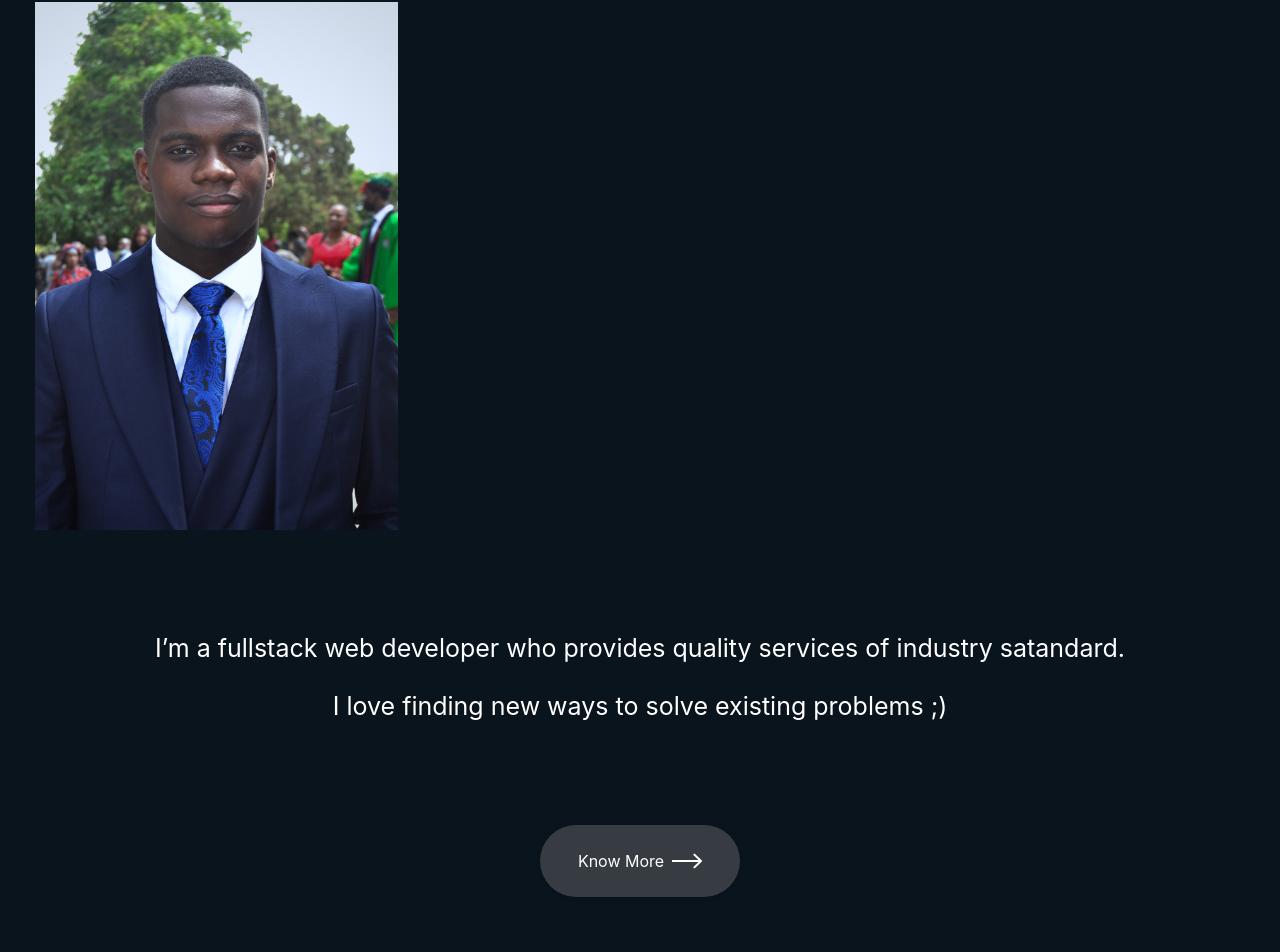
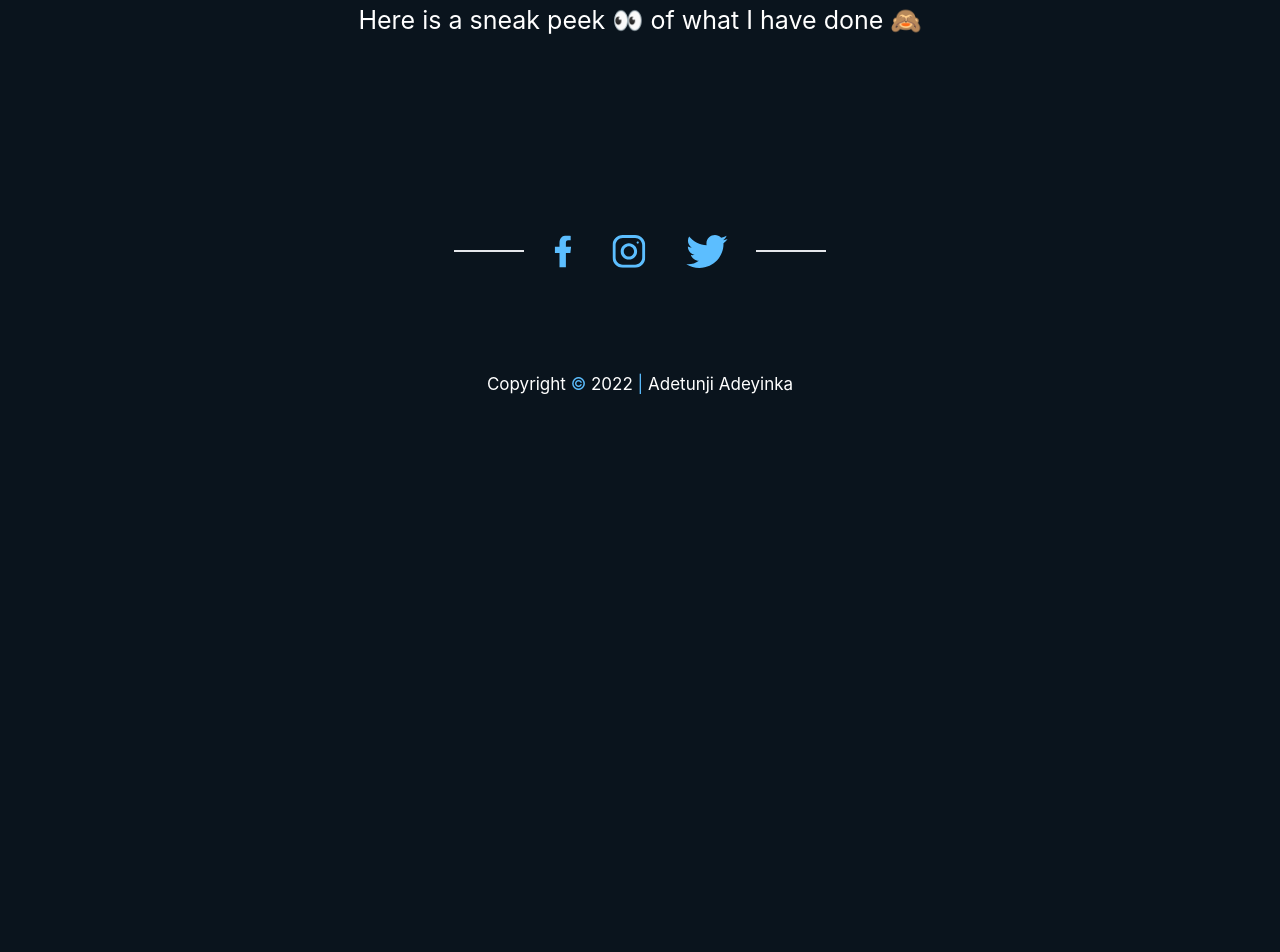
Before and after one commit to Itzadetunji/my-website, a Next.js app: page /portfolio in a window 1280 px wide. Shown: the part 318-1270 px from the top of the page. After the commit the page ends 800 px from the top, so only its background shows below. Built offline with nearby package versions, Linux system fonts and the light colour scheme.

Commit message:
Chore: adde Portfolio card component

```diff
--- /dev/null
+++ b/pages/components/PortfolioCard.tsx
@@ -0,0 +1,12 @@
+import { NextPage } from 'next'
+import React from 'react'
+
+const PortfolioCard: NextPage = () => {
+  return (
+    <div className="flex mt-5 space-y-[70px]">
+      <img src="" alt="" />
+    </div>
+  )
+}
+
+export default PortfolioCard
--- a/pages/portfolio.tsx
+++ b/pages/portfolio.tsx
@@ -8,6 +8,7 @@ import Navbar from './components/Navbar'
 import ParticleComponent from './components/ParticleComponent'
 import Social_Links from './components/SocialLinks'
 import Button from './components/Button'
+import PortfolioCard from './components/PortfolioCard'
 
 const index : NextPage = () => {
   return (
@@ -20,17 +21,15 @@ const index : NextPage = () => {
             <hr className='light-blue border-[3px] w-[55px] mt-[16px]'/>
           </div>
           <div className='text-white mt-[73px]'>
-            <img src="./images/me.jpeg" alt="" className='w-[363px] h-[528px]'/>
-            <div className='mt-[100px] text-[25px] text-center'>
-              <p>I’m a fullstack web developer who provides quality services of industry satandard.</p>
-              <p className='mt-[20px]'>I love finding new ways to solve existing problems ;)</p>
+            <div className='mt-[45px] text-[25px] text-center'>
+              <p>Here is a sneak peek 👀 of what I have done 🙈</p>
             </div>
           </div>
         </div>
       </div>
       {/* <ParticleComponent/> */}
-      <div className='mt-[100px]'>
-        <Button link={'#'} text={'Know More'} height={'260px'} width={'94px'}/>
+      <div className='mt-[100px] grey'>
+        <PortfolioCard/>
       </div>
       <div className='mt-[95px]'>
         <Social_Links/>
```
Also changed, not shown: public/images/portfolio1.png (added).
